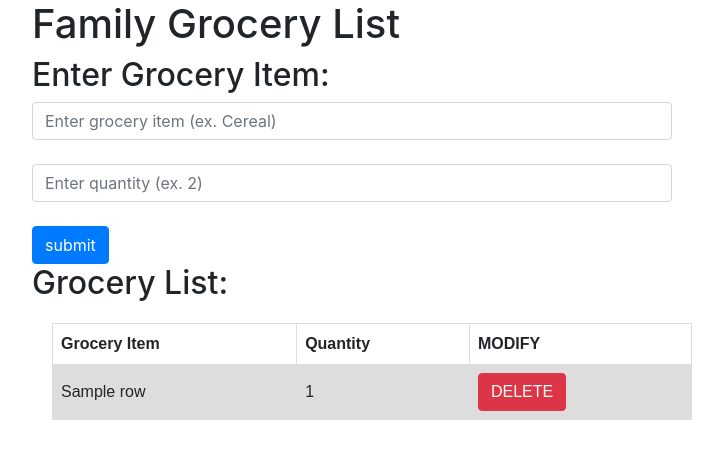
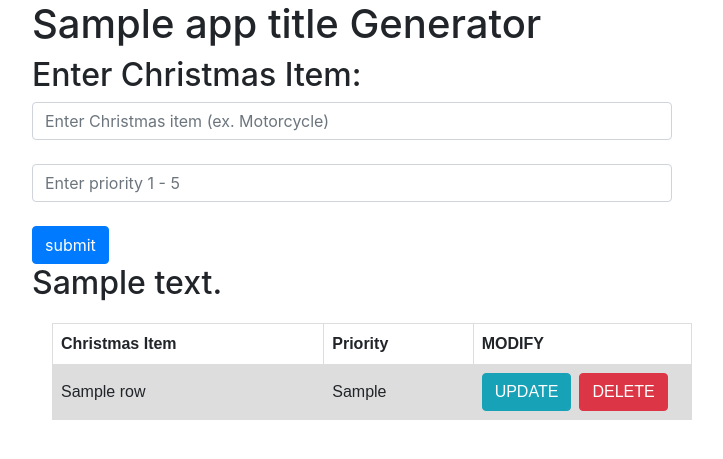
Before and after one commit to LUC-Intro-to-Web-Development/lab-3---nodejs-express-grocery-list-app-update-feature-Bighankofficial, a Node project: template views/index.hbs in a window 1280 px wide. Shown: the top 459 px of the page, without its empty margins (288-1011 px from the left). Run offline with Node 20 templates, Linux system fonts and the light colour scheme; the template is opened without the code that fills it: most values are stand-ins (such as "Sample title", 1, 10 or a date in 2020); some libraries are stand-ins or nearby versions.

Commit message:
Update index.hbs

```diff
--- a/views/index.hbs
+++ b/views/index.hbs
@@ -1,7 +1,7 @@
 <!DOCTYPE html>
 <html>
     <head>
-        <title>Family Grocery List</title>
+        <title>Christmas List generator</title>
          <meta charset="UTF-8">
         <link rel="stylesheet" href="https://stackpath.bootstrapcdn.com/bootstrap/4.3.1/css/bootstrap.min.css" integrity="sha384-ggOyR0iXCbMQv3Xipma34MD+dH/1fQ784/j6cY/iJTQUOhcWr7x9JvoRxT2MZw1T" crossorigin="anonymous">
         <style>
@@ -28,30 +28,33 @@
     </head>
     <body>
         <div id="container">
-            <h1>Family Grocery List</h1>
+            <h1>{{app_title}} Generator</h1>
 
 
             <!--Form to accept grocery data-->
-            <h2>Enter Grocery Item:</h2>
-            <form action="/create_item" method="POST">
-                <input type="text"  name="item_name" class="form-control"  placeholder="Enter grocery item (ex. Cereal)" size="40"><br>
-                <input type="number"  name="item_count" class="form-control" placeholder="Enter quantity (ex. 2)" size="60"><br>
+            <h2>Enter Christmas Item:</h2>
+            <form action="/create_list_item" method="POST">
+                <input type="text"  name="item_name" class="form-control"   placeholder="Enter Christmas item (ex. Motorcycle)" size="40"><br>
+                <input type="number"  name="item_priority" class="form-control"  placeholder="Enter priority 1 - 5" size="60"><br>
                 <input type="submit" class="btn btn-primary" value="submit">
             </form>
 
             <!-- Display Grocery Items -->
-            <h2>Grocery List:</h2>
+            <h2>{{description}}</h2>
             <table style="margin: 20px;">
                     <tr>
-                        <th>Grocery Item</th>
-                        <th>Quantity</th>
+                        <th>Christmas Item</th>
+                        <th>Priority</th>
                         <th>MODIFY</th>
                     </tr>
                 {{#each rows}}
                     <tr>
-                        <td>{{this.item_name}}</td>
-                        <td>{{this.item_count}}</td>
+                        <td contenteditable="true">{{this.item_name}}</td>
+                        <td contenteditable="true">{{this.item_priority}}</td>
                         <td>
+                            <form action="/update_item" method="POST" style="float: left; margin-right: 4%;">
+                                <button name="updaterecordID" id="updatenow" type="submit" class="btn btn-info" value="{{this.itemID}}">UPDATE</button>
+                            </form>
                             <form action="/delete_item" method="POST">
                                 <button name="deleterecord" id="deletenow" type="submit" class="btn btn-danger" value="{{this.itemID}}">DELETE</button>
                             </form>
@@ -61,6 +64,9 @@
                 {{/each}}
             </table>
         </div>
+        <script>
+
+        </script>
     </body>
 
 </html>
```
